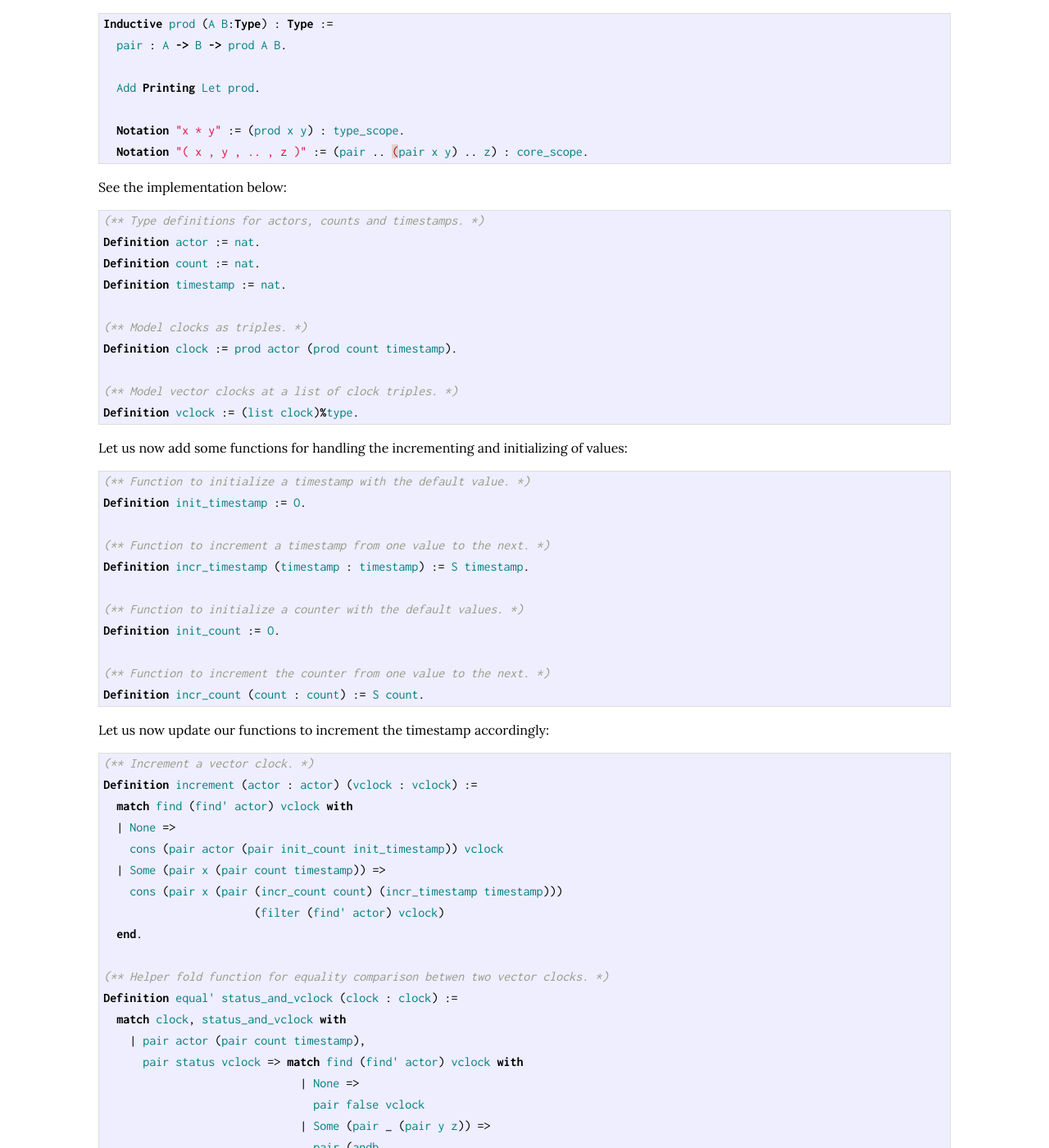
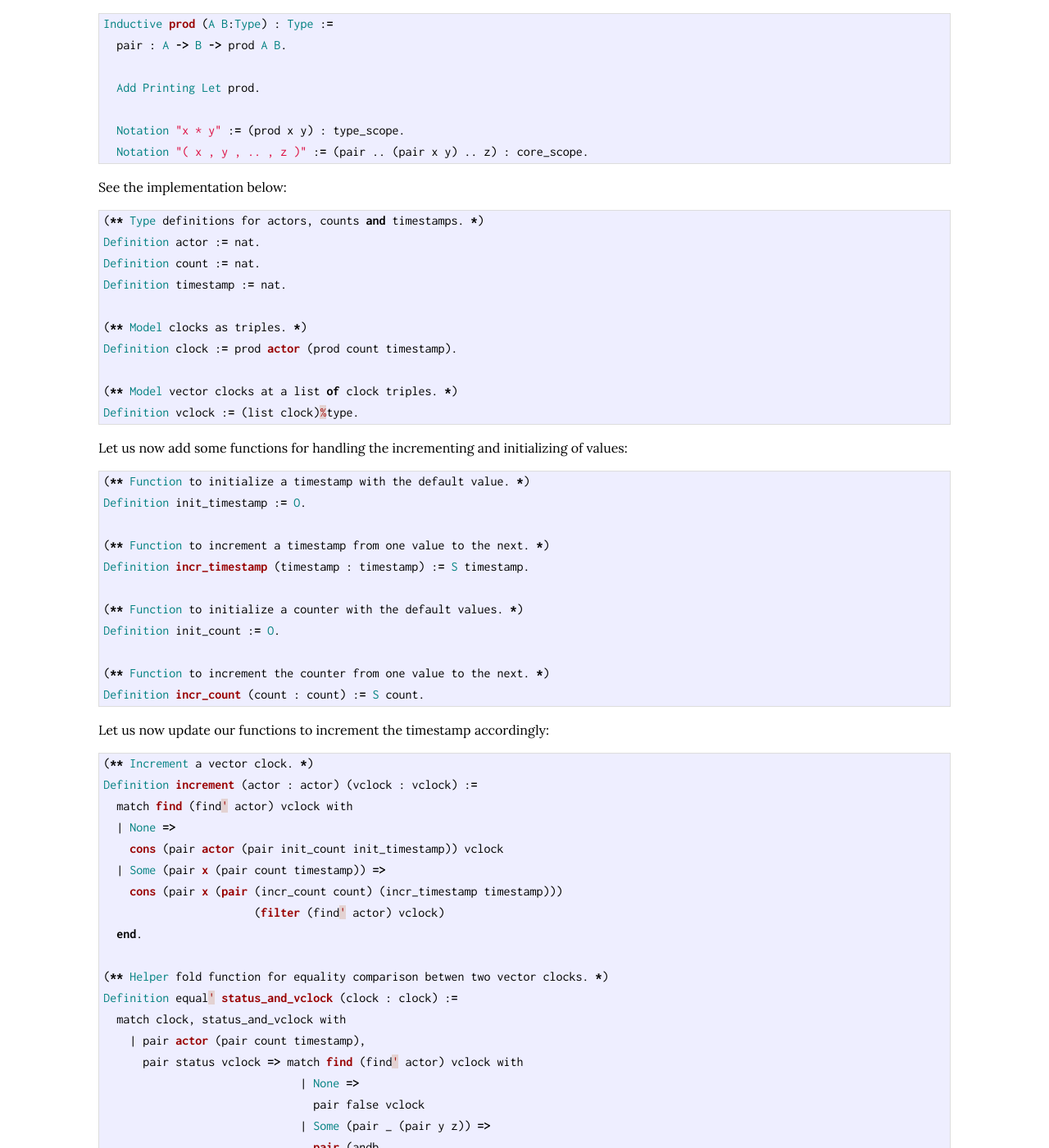
Before and after one commit to cmeiklejohn/cmeiklejohn.github.io, a Jekyll site: the page built from _posts/2013-11-18-verified-vector-clocks-an-experience-report-part-2.markdown, in a window 1280 px wide and 1400 px high, scrolled down 787 px. Shown: the whole window at 82% size. Built offline with Jekyll 4.4.1, drawn with Linux system fonts in a browser that asks for light colours; comment, search, counter and statistics services are not loaded; some of the changed text lies outside the part shown.

Commit message:
coq -> erlang because it doesn't have a coq highligher

```diff
--- a/_posts/2013-11-18-verified-vector-clocks-an-experience-report-part-2.markdown
+++ b/_posts/2013-11-18-verified-vector-clocks-an-experience-report-part-2.markdown
@@ -51,7 +51,7 @@ generating function in Erlang.
 We will begin by modeling the clock itself as product of products,
 essentially a triple as a product is formed like the following:
 
-{% highlight coq %}
+{% highlight erlang %}
 Inductive prod (A B:Type) : Type :=
   pair : A -> B -> prod A B.
 
@@ -63,7 +63,7 @@ Inductive prod (A B:Type) : Type :=
 
 See the implementation below:
 
-{% highlight coq %}
+{% highlight erlang %}
 (** Type definitions for actors, counts and timestamps. *)
 Definition actor := nat.
 Definition count := nat.
@@ -79,7 +79,7 @@ Definition vclock := (list clock)%type.
 Let us now add some functions for handling the incrementing and
 initializing of values:
 
-{% highlight coq %}
+{% highlight erlang %}
 (** Function to initialize a timestamp with the default value. *)
 Definition init_timestamp := O.
 
@@ -95,7 +95,7 @@ Definition incr_count (count : count) := S count.
 
 Let us now update our functions to increment the timestamp accordingly:
 
-{% highlight coq %}
+{% highlight erlang %}
 (** Increment a vector clock. *)
 Definition increment (actor : actor) (vclock : vclock) :=
   match find (find' actor) vclock with
@@ -201,7 +201,7 @@ Definition get_counter (actor : actor) (vclock : vclock) :=
 
 Finally, let us add a function to return the timestamps:
 
-{% highlight coq %}
+{% highlight erlang %}
 (** Return current timestamp of an actor in a vector clock. *)
 Definition get_timestamp (actor : actor) (vclock : vclock) :=
   match find (find' actor) vclock with
```
